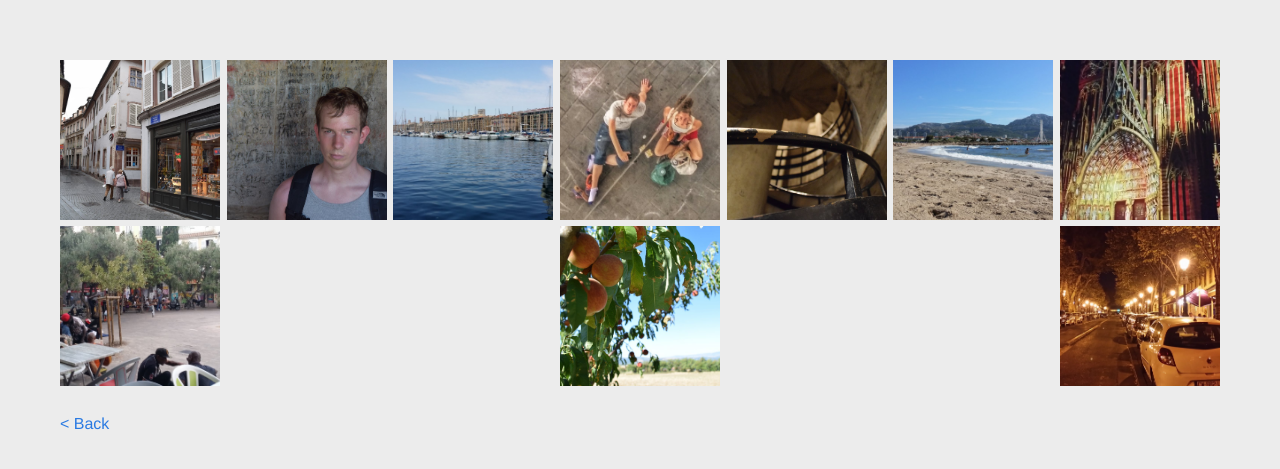
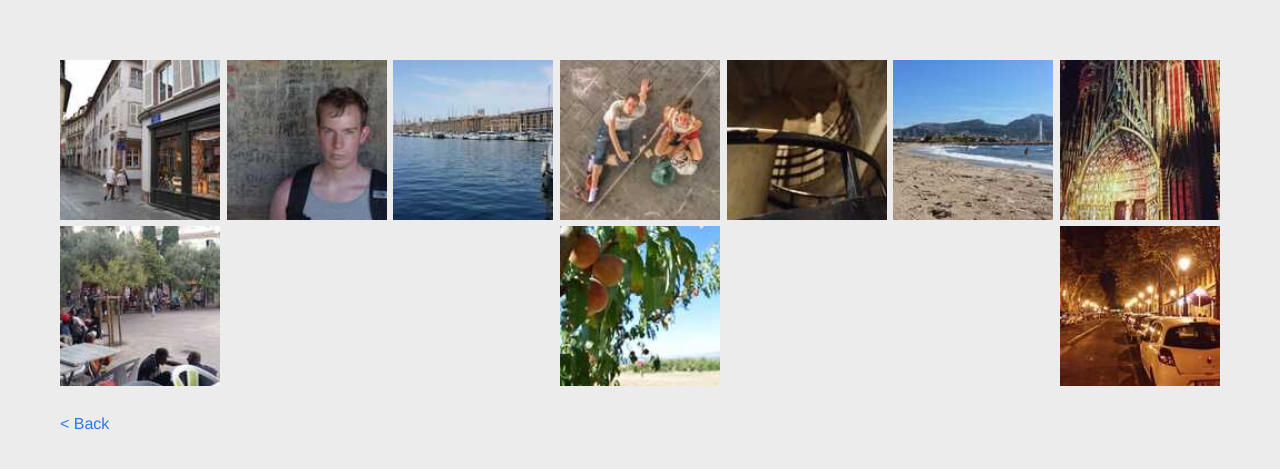
Before and after one commit to andreas-mausch/gallery, a Jekyll site: the page built from _posts/2015-09-11-frankreich.md, in a window 1280 px wide. Shown: the top 469 px of the page. Built offline with Jekyll 4.4.1, drawn with Linux system fonts in a browser that asks for light colours; comment, search, counter and statistics services are not loaded.

Commit message:
Show thumbnails

```diff
--- a/_config.yml
+++ b/_config.yml
@@ -13,5 +13,6 @@
   - CNAME
   - Gemfile
   - Gemfile.lock
+  - generate-thumbnails.sh
   - README.md
   - vendor/
--- a/_layouts/gallery.html
+++ b/_layouts/gallery.html
@@ -23,9 +23,10 @@
     {% capture gallery_path %}assets/gallery/{{ folder }}{% endcapture %}
     {% for image in site.static_files %}
     {% if image.path contains gallery_path %}
+    {{ image.dimensions.width }}
     <li>
       <a href="{{ image.path | relative_url }}">
-        <img src="{{ image.path | relative_url }}" alt="{{ image.title }}" />
+        <img src="{{ image.path | replace: 'assets/gallery/', 'assets/thumbnails/' | relative_url }}" />
       </a>
     </li>
     {% endif %}
```
Also changed, not shown: README.md, 1 other file.
